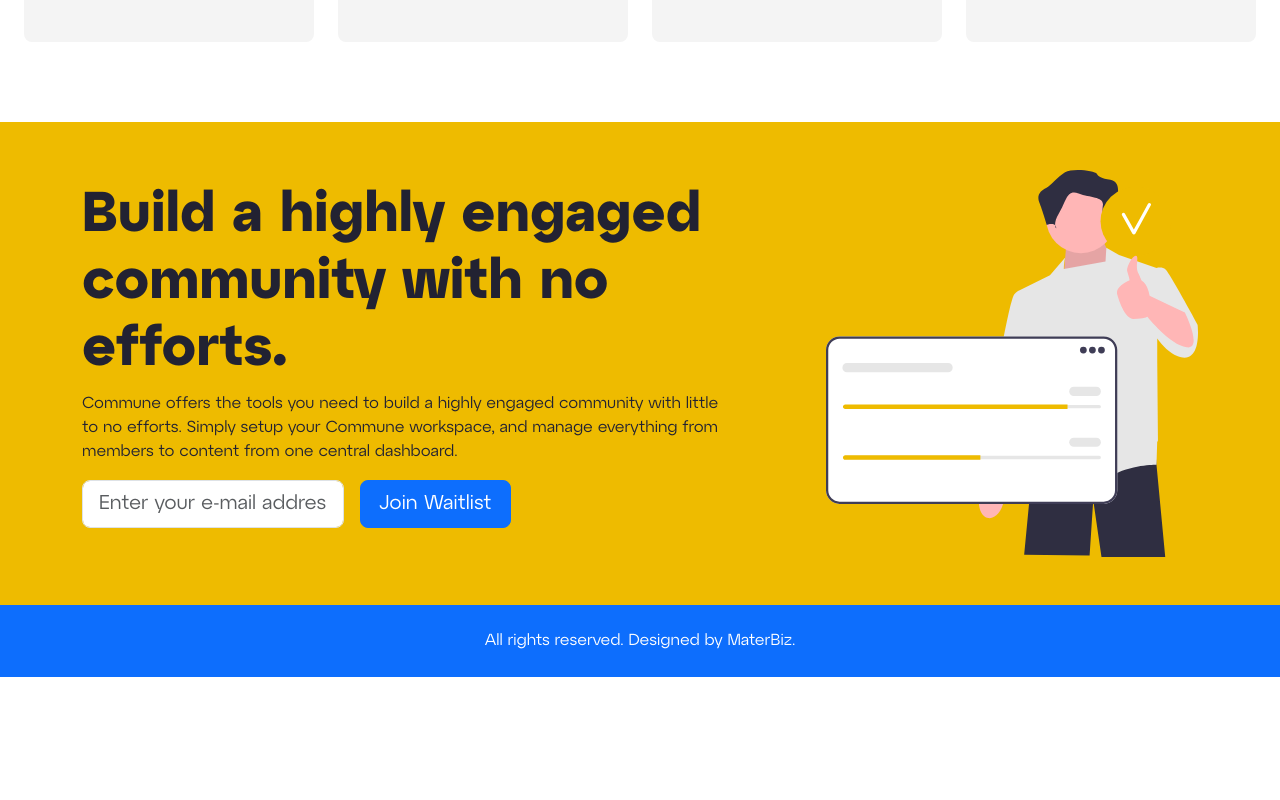
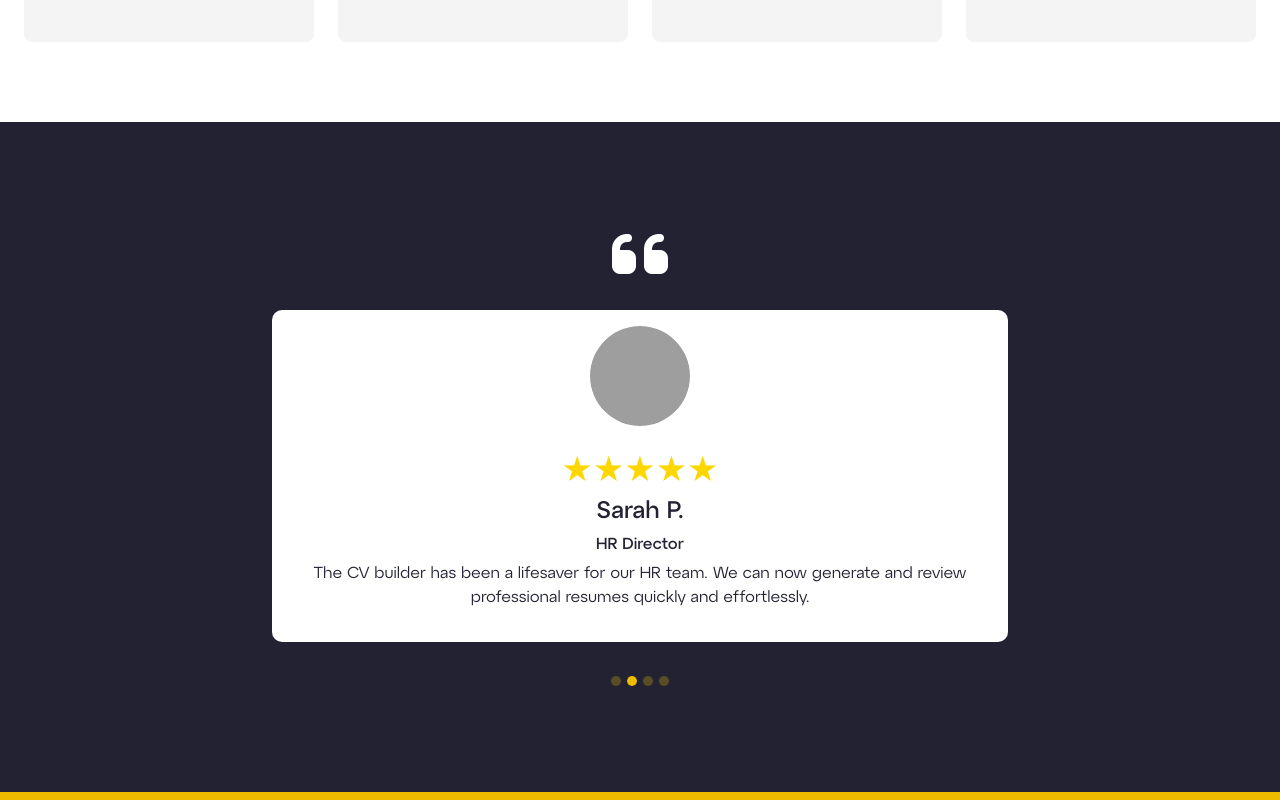
Before and after one commit to 47hamza/Jayobi, a React (Vite) app: page / in a window 1280 px wide. Shown: the part 2740-3540 px from the top of the page. Before the commit the page ends 3417 px from the top, so only its background shows below. Built offline with nearby package versions, Linux system fonts and the light colour scheme; grey boxes are pictures that could not be loaded.

Commit message:
add testimonial + call to action button

```diff
--- a/index.html
+++ b/index.html
@@ -7,6 +7,7 @@
       type="image/png"
       href="/src/assets/logo.png"
     />
+    <link rel="stylesheet" href="https://cdnjs.cloudflare.com/ajax/libs/font-awesome/6.7.2/css/all.min.css" integrity="sha512-Evv84Mr4kqVGRNSgIGL/F/aIDqQb7xQ2vcrdIwxfjThSH8CSR7PBEakCr51Ck+w+/U6swU2Im1vVX0SVk9ABhg==" crossorigin="anonymous" referrerpolicy="no-referrer" />
     <meta
       name="viewport"
       content="width=device-width, initial-scale=1.0"
--- a/package.json
+++ b/package.json
@@ -17,6 +17,7 @@
     "react-bootstrap": "^2.10.9",
     "react-dom": "^18.3.1",
     "react-icons": "^5.3.0",
+    "react-stars": "^2.2.5",
     "sass": "^1.86.0"
   },
   "devDependencies": {
--- a/src/App.css
+++ b/src/App.css
@@ -133,3 +133,6 @@
 .cThemeBlue{
   background: #0b9cd8!important;
 }
+.bGray{
+  background: #F4F4F4!important;
+}
--- a/src/App.jsx
+++ b/src/App.jsx
@@ -12,6 +12,7 @@
 import HowWork from "./components/HowWorks";
 import 'bootstrap/dist/css/bootstrap.min.css';
 import Waitlist from "./components/Waitlist.jsx";
+import Testimonial from "./components/testimonial.jsx";
 
 function App() {
   useEffect(() => {
@@ -32,6 +33,7 @@
         <HowWork/>
         {/* <AboutUs /> */}
         {/* <Contact /> */}
+        <Testimonial/>
         <Waitlist/>
       </main>
       <Footer />
--- /dev/null
+++ b/src/assets/styles/testimonial.scss
@@ -0,0 +1,20 @@
+.carousel-indicators {
+  bottom: -70px; // Adjust position if needed
+}
+
+.carousel-indicators [data-bs-target] {
+  background-color: rgba(238, 187, 0, 0.55); // Darker indicators for better visibility
+  width: 10px;
+  height: 10px;
+  border-radius: 50%;
+}
+
+.carousel-indicators .active {
+  background-color: rgb(238, 187, 0); // Highlight the active dot
+}
+.fa-quote-left{
+  color: white;
+}
+.profile-circle{
+  margin-bottom: 20px;
+}
--- /dev/null
+++ b/src/components/testimonial.jsx
@@ -0,0 +1,87 @@
+import '../assets/styles/testimonial.scss'
+import { Carousel, Container, Row, Col } from "react-bootstrap";
+import ReactStars from 'react-stars'
+
+export default function Testimonial() {
+  const quotes = [
+    {
+      img: "https://encrypted-tbn0.gstatic.com/images?q=tbn:ANd9GcSL9Yfk5l9vJOi2tHDW7ROt2cbDWXJONs-MWw&s",
+      name: "John D.",
+      designation: "Operations Manager",
+      text: "This platform has completely transformed how we manage our team. Everything from availability sharing to hiring is easier and more efficient.",
+      bgColor: "rgba(0,0,0,.2)"
+    },
+    {
+      img: "https://encrypted-tbn0.gstatic.com/images?q=tbn:ANd9GcTKIHO2EJxxpo-peIOwbvKxttdnV9Lbqi6VHg&s",
+      name: "Sarah P.",
+      designation: "HR Director",
+      text: "The CV builder has been a lifesaver for our HR team. We can now generate and review professional resumes quickly and effortlessly.",
+      bgColor: "rgba(77,5,51,.2)"
+    },
+    {
+      img: "https://encrypted-tbn0.gstatic.com/images?q=tbn:ANd9GcQVRxfERFlApLKpIifup2oj0wda4S4g_wmb_g&s",
+      name: "Emma K.",
+      designation: "Payroll Manager",
+      text: "Payslips sharing is seamless, and our employees love how easy it is to access their payment history.",
+      bgColor: "rgba(145,169,216,.2)"
+    },
+    {
+      img: "https://encrypted-tbn0.gstatic.com/images?q=tbn:ANd9GcQhObwH3IBSJGPl5qBCWnsFJDwtF2ABk09n-w&s",
+      name: "Michael T.",
+      designation: "Recruitment Lead",
+      text: "The automated hiring workflow has significantly reduced our time-to-hire. Managing candidates has never been this smooth and efficient.",
+      bgColor: "rgba(34,139,34,.2)"
+    }
+  ];
+
+  return (
+    <section id="carousel" className="bg-[#222232]" style={{ paddingTop: "100px", paddingBottom: "150px" }}>
+      <Container>
+        <Row className="justify-content-center">
+          <Col md={8}>
+            <div className="quote text-center mb-4" style={{ color: "rgba(0,0,0,.1)" }}>
+              <i className="fa fa-quote-left fa-4x"></i>
+            </div>
+            <Carousel fade interval={3000} indicators className="bg-white p-3" style={{borderRadius: '10px'}}>
+              {quotes.map((quote, index) => (
+                <Carousel.Item key={index}>
+                  <div className="profile-circle mx-auto" style={{
+                    backgroundColor: quote.bgColor,
+                    width: "100px",
+                    height: "100px",
+                    borderRadius: "50%",
+                    overflow: "hidden",
+                    display: "flex",
+                    alignItems: "center",
+                    justifyContent: "center"
+                  }}>
+                    <img
+                      src={quote?.img}
+                      alt="testimonial-avatar"
+                      style={{
+                        width: "100%",
+                        height: "100%",
+                        objectFit: "cover",
+                        borderRadius: "50%"
+                      }}
+                    />
+                  </div>
+
+                  <div className="d-flex justify-content-center">
+                    <ReactStars className="testimonial-rating-star" count={5} value={5} size={35} color2={'#ffd700'}
+                                edit={false} />
+                  </div>
+                  <h4 className="text-center">{quote?.name}</h4>
+                  <h6 className="text-center">{quote?.designation}</h6>
+                  <blockquote className="text-center border-0">
+                    <p>{quote.text}</p>
+                  </blockquote>
+                </Carousel.Item>
+              ))}
+            </Carousel>
+          </Col>
+        </Row>
+      </Container>
+    </section>
+  )
+}
```
